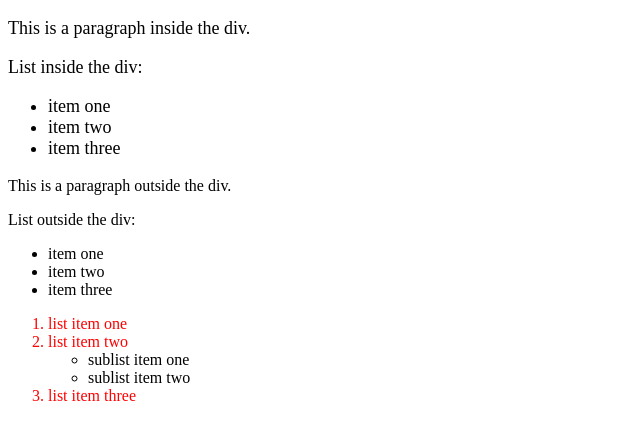
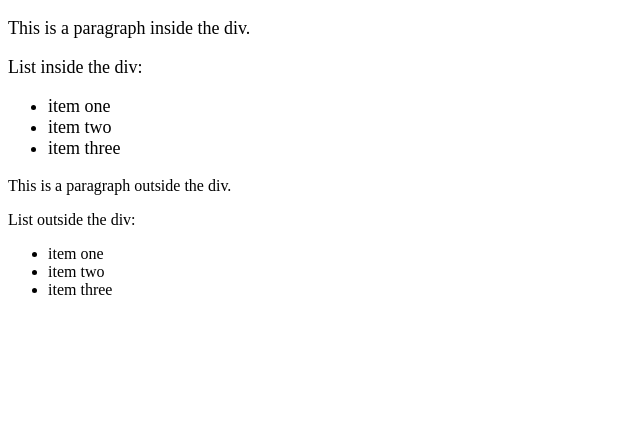
Before and after one commit to Claudine250/lecture1, a plain HTML site: page src1/nesting/nesting.html in a window 1280 px wide. Shown: the whole page, without its empty margins (0-640 px from the left). Drawn offline with nearby package versions, Linux system fonts and the light colour scheme; files that its build step writes are made by us from their sources.

Commit message:
Update nesting.html

```diff
--- a/src1/nesting/nesting.html
+++ b/src1/nesting/nesting.html
@@ -27,23 +27,4 @@
         </ul>
 
     </body>
-    <head>
-
-        <style>
-            ol > li {
-                color: red;
-            }
-        </style>
-    </head>
-    <body>
-        <ol>
-            <li>list item one</li>
-            <li>list item two</li>
-            <ul>
-                <li>sublist item one</li>
-                <li>sublist item two</li>
-            </ul>
-            <li>list item three</li>
-        </ol>
-    </body>
 </html>
```
